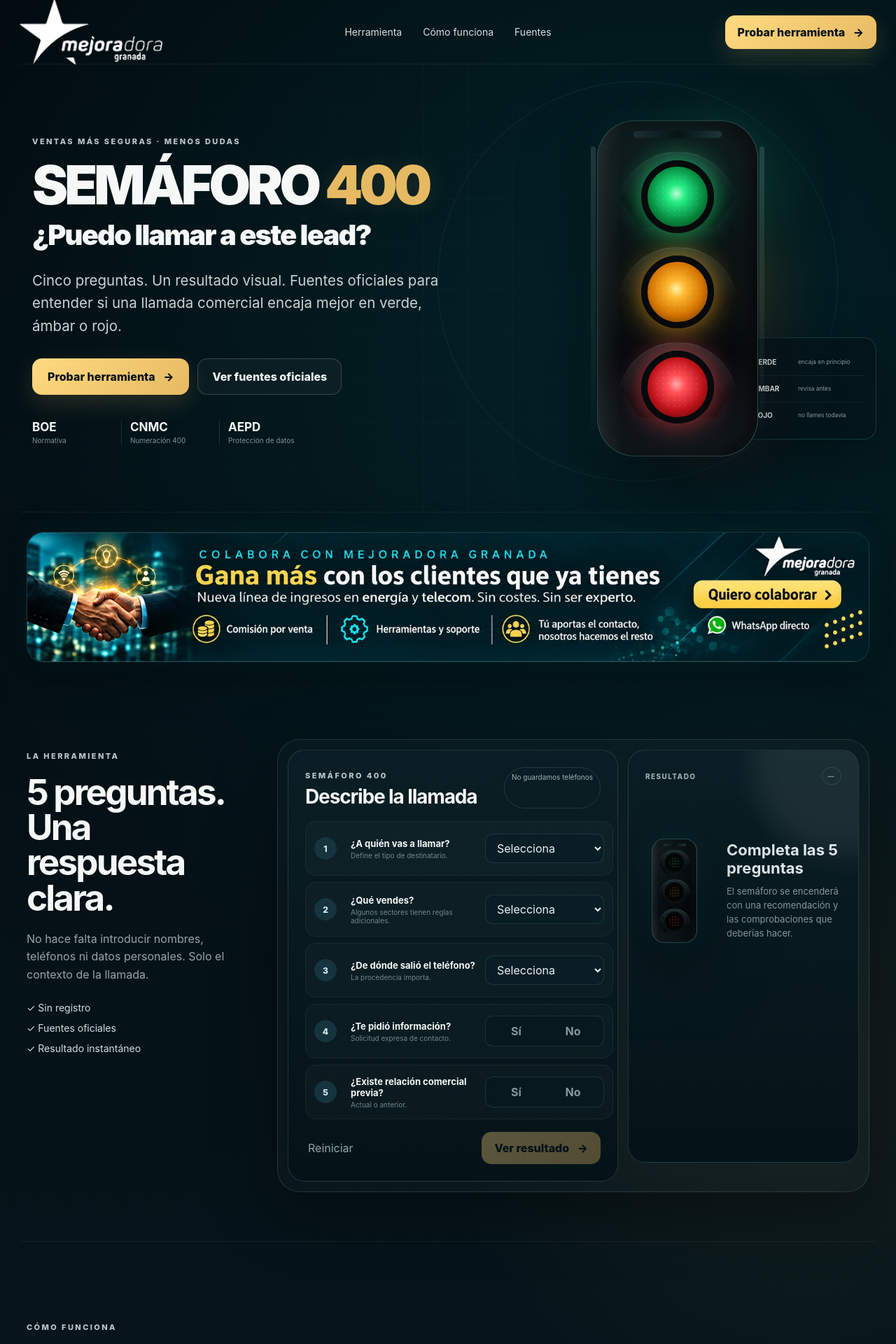
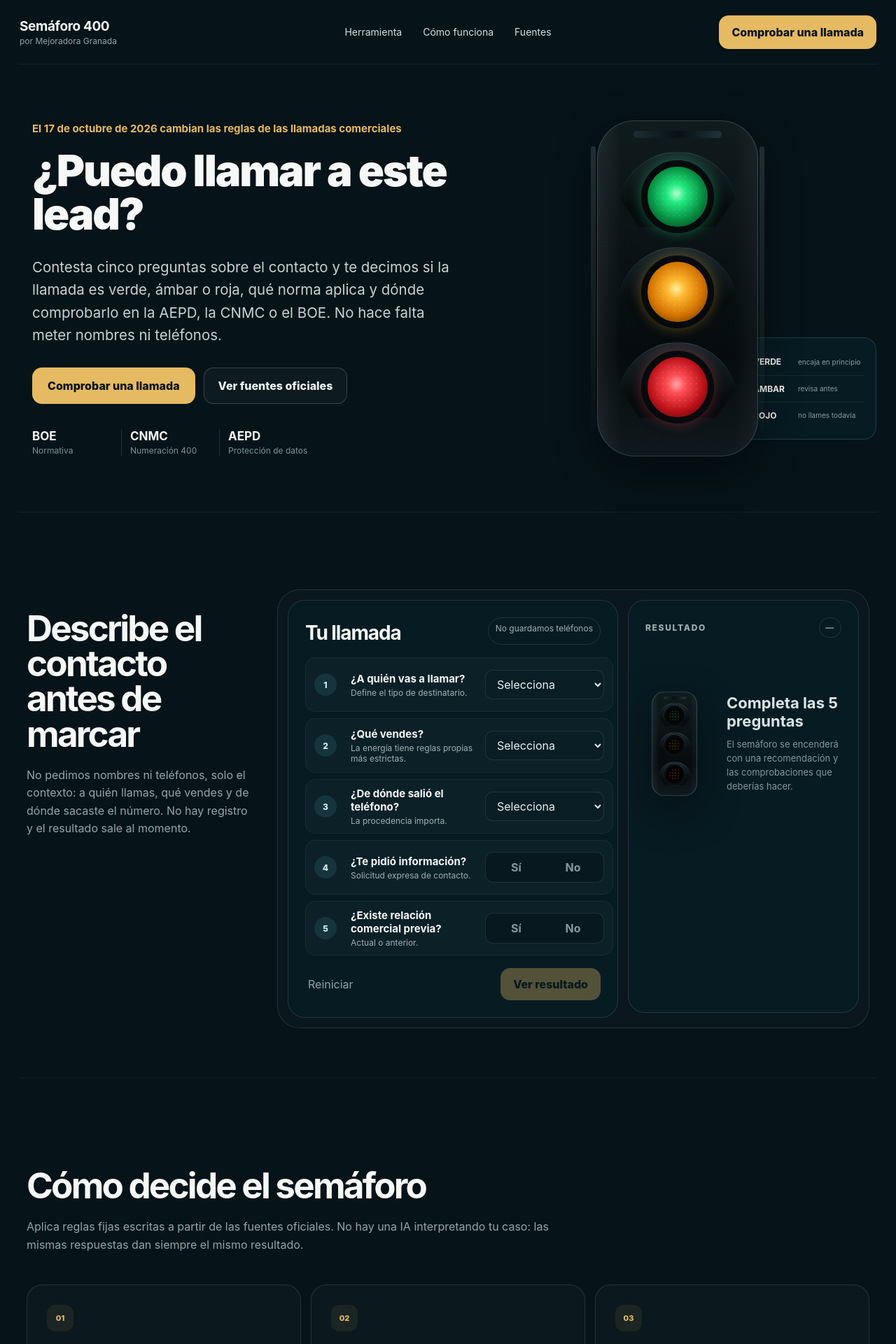
Before and after one commit to dvdbrao-dev/semaforo400, a Next.js app: page / in a window 1280 px wide. Shown: the top 1920 px of the page at 70% size. Built offline with nearby package versions, Linux system fonts and the light colour scheme.

Commit message:
feat: revise call decision rules and result experience

```diff
--- a/instrumentation-client.ts
+++ b/instrumentation-client.ts
@@ -6,6 +6,7 @@ const host = process.env.NEXT_PUBLIC_POSTHOG_HOST;
 if (token && host) {
   posthog.init(token, {
     api_host: host,
+    persistence: "memory", // sin cookies ni localStorage: no hace falta banner de consentimiento
     defaults: "2026-05-30",
     autocapture: false,
     capture_pageview: true,
--- a/src/app/page.tsx
+++ b/src/app/page.tsx
@@ -2,7 +2,6 @@ import { Footer } from "@/components/Footer";
 import { Hero } from "@/components/Hero";
 import { HowItWorks } from "@/components/HowItWorks";
 import { Number400Notice } from "@/components/Number400Notice";
-import { PromoBanner } from "@/components/PromoBanner";
 import { Questionnaire } from "@/components/Questionnaire";
 import { SourcesSection } from "@/components/SourcesSection";
 
@@ -10,7 +9,6 @@ export default function Home() {
   return (
     <main className="page-shell">
       <Hero />
-      <PromoBanner />
       <Questionnaire />
       <HowItWorks />
       <Number400Notice />
--- a/src/components/Hero.tsx
+++ b/src/components/Hero.tsx
@@ -1,6 +1,5 @@
 "use client";
 
-import Image from "next/image";
 import { motion } from "motion/react";
 import { track } from "@/lib/analytics";
 import { TrafficLight } from "./TrafficLight";
@@ -14,40 +13,35 @@ export function Hero() {
   return (
     <>
       <header className="site-header">
-        <a className="brand" href="#top" aria-label="Mejoradora Granada">
-          <Image
-            src="/logo-mejoradora-blanco.png"
-            alt="Mejoradora Granada"
-            width={260}
-            height={125}
-            priority
-          />
+        <a className="brand brand--text" href="#top" aria-label="Semáforo 400, inicio">
+          <b>Semáforo 400</b>
+          <small>por Mejoradora Granada</small>
         </a>
         <nav className="site-nav" aria-label="Navegación principal">
           <a href="#herramienta">Herramienta</a>
           <a href="#como-funciona">Cómo funciona</a>
           <a href="#fuentes">Fuentes</a>
         </nav>
-        <button type="button" className="header-cta" onClick={scrollToTool}>Probar herramienta <span>→</span></button>
+        <button type="button" className="header-cta" onClick={scrollToTool}>Comprobar una llamada</button>
       </header>
 
       <section className="hero" id="top">
         <div className="hero__copy">
-          <motion.span
-            className="kicker"
+          <motion.p
+            className="hero__date"
             initial={{ opacity: 0, y: 10 }}
             animate={{ opacity: 1, y: 0 }}
             transition={{ duration: 0.45 }}
           >
-            VENTAS MÁS SEGURAS · MENOS DUDAS
-          </motion.span>
+            {/* CAMBIAR_TRAS_17_OCTUBRE: pasar a "En vigor desde el 17 de octubre de 2026" */}
+            El 17 de octubre de 2026 cambian las reglas de las llamadas comerciales
+          </motion.p>
           <motion.h1
             initial={{ opacity: 0, y: 14 }}
             animate={{ opacity: 1, y: 0 }}
             transition={{ duration: 0.55, delay: 0.04 }}
           >
-            SEMÁFORO <em>400</em>
-            <span>¿Puedo llamar a este lead?</span>
+            ¿Puedo llamar a este lead?
           </motion.h1>
           <motion.p
             className="hero__lead"
@@ -55,7 +49,7 @@ export function Hero() {
             animate={{ opacity: 1, y: 0 }}
             transition={{ duration: 0.55, delay: 0.1 }}
           >
-            Cinco preguntas. Un resultado visual. Fuentes oficiales para entender si una llamada comercial encaja mejor en verde, ámbar o rojo.
+            Contesta cinco preguntas sobre el contacto y te decimos si la llamada es verde, ámbar o roja, qué norma aplica y dónde comprobarlo en la AEPD, la CNMC o el BOE. No hace falta meter nombres ni teléfonos.
           </motion.p>
 
           <motion.div
@@ -65,7 +59,7 @@ export function Hero() {
             transition={{ duration: 0.55, delay: 0.16 }}
           >
             <button type="button" className="primary-button primary-button--hero" onClick={scrollToTool}>
-              Probar herramienta <span>→</span>
+              Comprobar una llamada
             </button>
             <a className="secondary-button" href="#fuentes" onClick={() => track("cta_sources_click", { location: "hero" })}>
               Ver fuentes oficiales
--- a/src/components/HowItWorks.tsx
+++ b/src/components/HowItWorks.tsx
@@ -2,8 +2,8 @@ export function HowItWorks() {
   return (
     <section className="how-section" id="como-funciona">
       <div className="section-heading">
-        <span className="kicker">CÓMO FUNCIONA</span>
-        <h2>No interpreta intenciones.<br />Aplica reglas visibles.</h2>
+        <h2>Cómo decide el semáforo</h2>
+        <p>Aplica reglas fijas escritas a partir de las fuentes oficiales. No hay una IA interpretando tu caso: las mismas respuestas dan siempre el mismo resultado.</p>
       </div>
       <div className="how-grid">
         <article>
--- a/src/components/Number400Notice.tsx
+++ b/src/components/Number400Notice.tsx
@@ -2,8 +2,7 @@ export function Number400Notice() {
   return (
     <section className="number-notice">
       <div>
-        <span className="kicker">EL 400 ESTÁ LLEGANDO</span>
-        <h2>La numeración comercial cambia.</h2>
+        <h2>Qué cambia con el 400</h2>
       </div>
       <div className="number-notice__copy">
         <p>
--- a/src/components/Questionnaire.tsx
+++ b/src/components/Questionnaire.tsx
@@ -38,7 +38,12 @@ export function Questionnaire() {
   }, [submitted, complete, draft]);
 
   function update<K extends keyof LeadContext>(key: K, value: LeadContext[K]) {
-    setDraft((current) => ({ ...current, [key]: value }));
+    setDraft((current) => {
+      const next = { ...current, [key]: value };
+      // Si el origen es "me pidió que le contactara", la pregunta 4 no puede ser "No".
+      if (key === "origin" && value === "request") next.requestedContact = true;
+      return next;
+    });
     setSubmitted(false);
     track("question_answered", { question: key, value: String(value) });
   }
@@ -66,22 +71,18 @@ export function Questionnaire() {
   return (
     <section className="tool-section" id="herramienta">
       <div className="tool-intro">
-        <span className="kicker">LA HERRAMIENTA</span>
-        <h2>5 preguntas.<br />Una respuesta clara.</h2>
-        <p>No hace falta introducir nombres, teléfonos ni datos personales. Solo el contexto de la llamada.</p>
-        <div className="mini-features">
-          <span>✓ Sin registro</span>
-          <span>✓ Fuentes oficiales</span>
-          <span>✓ Resultado instantáneo</span>
-        </div>
+        <h2>Describe el contacto antes de marcar</h2>
+        <p>
+          No pedimos nombres ni teléfonos, solo el contexto: a quién llamas, qué vendes y de dónde sacaste el número.
+          No hay registro y el resultado sale al momento.
+        </p>
       </div>
 
       <div className="tool-panel">
         <div className="questions-card">
           <div className="questions-card__header">
             <div>
-              <span className="kicker">SEMÁFORO 400</span>
-              <h3>Describe la llamada</h3>
+              <h3>Tu llamada</h3>
             </div>
             <span className="privacy-chip">No guardamos teléfonos</span>
           </div>
@@ -98,7 +99,7 @@ export function Questionnaire() {
 
             <label className="question-row">
               <span className="question-number">2</span>
-              <span className="question-copy"><b>¿Qué vendes?</b><small>Algunos sectores tienen reglas adicionales.</small></span>
+              <span className="question-copy"><b>¿Qué vendes?</b><small>La energía tiene reglas propias más estrictas.</small></span>
               <select value={draft.sector ?? ""} onChange={(e) => update("sector", e.target.value as Sector)}>
                 <option value="" disabled>Selecciona</option>
                 {SECTOR_OPTIONS.map((option) => <option key={option.value} value={option.value}>{option.label}</option>)}
@@ -130,7 +131,7 @@ export function Questionnaire() {
           <div className="question-actions">
             <button type="button" className="text-button" onClick={reset}>Reiniciar</button>
             <button type="button" className="primary-button" disabled={!complete} onClick={calculate}>
-              Ver resultado <span>→</span>
+              Ver resultado
             </button>
           </div>
         </div>
--- a/src/components/ResultCard.tsx
+++ b/src/components/ResultCard.tsx
@@ -1,5 +1,6 @@
 "use client";
 
+import { PROMO_CAMPAIGN, PROMO_URL } from "@/config/promo";
 import { LEGAL_SOURCES } from "@/data/sources";
 import type { Decision } from "@/engine/types";
 import { track } from "@/lib/analytics";
@@ -59,7 +60,7 @@ export function ResultCard({ decision }: Props) {
       <div className="result-section">
         <span className="result-section__label">ANTES DE LLAMAR</span>
         <ul>
-          {decision.checks.slice(0, 5).map((check) => <li key={check}>{check}</li>)}
+          {decision.checks.slice(0, 6).map((check) => <li key={check}>{check}</li>)}
         </ul>
       </div>
 
@@ -82,8 +83,23 @@ export function ResultCard({ decision }: Props) {
       </div>
 
       <p className="result-disclaimer">
-        Orientación general basada en fuentes oficiales. No sustituye asesoramiento jurídico ni una revisión del caso concreto.
+        Esto es una orientación general, no asesoramiento jurídico. Antes de llamar, revisa tu caso con las fuentes enlazadas o con tu asesor.
       </p>
+
+      <div className="result-promo">
+        <p>
+          <b>¿Vendes a empresas o autónomos?</b> Muchos de tus clientes pagan de más en luz. Si nos los presentas,
+          revisamos sus facturas y tú te llevas una comisión.
+        </p>
+        <a
+          href={PROMO_URL}
+          target="_blank"
+          rel="noreferrer"
+          onClick={() => track("promo_click", { campaign: PROMO_CAMPAIGN, destination: "whatsapp", location: "result" })}
+        >
+          Hablar con Mejoradora Granada por WhatsApp
+        </a>
+      </div>
     </aside>
   );
 }
--- a/src/components/SourcesSection.tsx
+++ b/src/components/SourcesSection.tsx
@@ -7,9 +7,9 @@ export function SourcesSection() {
   return (
     <section className="sources-section" id="fuentes">
       <div className="section-heading section-heading--sources">
-        <span className="kicker">FUENTES</span>
-        <h2>Que puedas comprobarlo<br />vale más que una opinión.</h2>
-        <p>La herramienta está pensada para ser conservadora: cuando faltan datos relevantes, no convierte una duda en un “sí”.</p>
+        <h2>Fuentes oficiales</h2>
+        <p>Cada resultado enlaza a estas páginas para que compruebes la regla tú mismo. Cuando falta un dato importante, la herramienta da ámbar o rojo, nunca verde.</p>
+        <p>Última revisión: 22 de septiembre de 2026.</p>
       </div>
 
       <div className="sources-list">
--- a/src/data/questions.ts
+++ b/src/data/questions.ts
@@ -8,8 +8,7 @@ export const TARGET_OPTIONS: { value: Target; label: string; hint: string }[] =
 
 export const SECTOR_OPTIONS: { value: Sector; label: string; hint: string }[] = [
   { value: "energy", label: "Energía", hint: "Luz, gas o servicios energéticos" },
-  { value: "telecom", label: "Telefonía", hint: "Fibra, móvil o comunicaciones" },
-  { value: "other", label: "Otro", hint: "Cualquier otro producto o servicio" },
+  { value: "other", label: "Otro producto o servicio", hint: "Cualquier otro producto o servicio" },
 ];
 
 export const ORIGIN_OPTIONS: { value: Origin; label: string }[] = [
--- a/src/data/sources.ts
+++ b/src/data/sources.ts
@@ -42,7 +42,7 @@ export const LEGAL_SOURCES: Record<LegalSourceId, LegalSource> = {
     authority: "BOE",
     title: "Real Decreto 88/2026 — comercialización de energía eléctrica",
     url: "https://www.boe.es/buscar/act.php?id=BOE-A-2026-3212",
-    note: "Para consumidores persona física, la venta telefónica energética no solicitada tiene requisitos especialmente restrictivos.",
+    note: "Art. 13.y: si el consumidor es persona física, prohibidas las llamadas comerciales no solicitadas sin petición expresa, salvo interés legítimo. No aplica a empresas (personas jurídicas). Obligatorio grabar la llamada entera.",
   },
   CNMC_ENERGY_2026: {
     id: "CNMC_ENERGY_2026",
--- a/src/engine/evaluate.ts
+++ b/src/engine/evaluate.ts
@@ -4,6 +4,7 @@ const commonChecks = [
   "Identifica a la empresa y explica la finalidad comercial al inicio de la llamada.",
   "Respeta cualquier oposición o revocación de consentimiento de forma inmediata.",
   "Comprueba los sistemas de exclusión publicitaria cuando resulten aplicables.",
+  "Desde el 17 de octubre de 2026, comprueba si tu empresa debe llamar desde un número del rango 400.",
 ];
 
 function withCommonChecks(checks: string[]): string[] {
@@ -13,7 +14,7 @@ function withCommonChecks(checks: string[]): string[] {
 export function evaluateLead(context: LeadContext): Decision {
   const { target, sector, origin, requestedContact, previousRelationship } = context;
 
-  if (requestedContact || origin === "request") {
+  if (requestedContact) {
     const energyChecks = sector === "energy"
       ? [
           "En energía, conserva prueba de la petición expresa, inequívoca, informada y para una finalidad específica.",
@@ -34,6 +35,31 @@ export function evaluateLead(context: LeadContext): Decision {
         ? ["ENERGY_RD88", "CNMC_ENERGY_2026", "AEPD_RIGHTS", "AEPD_EXCLUSION", "BOE_400"]
         : ["AEPD_GENERAL", "AEPD_RIGHTS", "AEPD_EXCLUSION", "BOE_400"],
       ruleIds: [sector === "energy" ? "CONSENT-ENERGY" : "CONSENT-GENERAL"],
+    };
+  }
+
+  const hasPreviousRelationship =
+    previousRelationship || origin === "current-client" || origin === "former-client";
+
+  // RD 88/2026, art. 13.y: la prohibición para personas físicas se aplica
+  // "sin perjuicio del interés legítimo" de la Circular 1/2023 de la AEPD.
+  if ((target === "consumer" || target === "self-employed") && sector === "energy" && hasPreviousRelationship) {
+    return {
+      status: "amber",
+      title: "Revisa antes de llamar",
+      summary: "En energía, llamar a una persona física sin petición expresa está prohibido, salvo que exista un interés legítimo por relación comercial previa. Tienes que poder demostrarlo.",
+      reasons: [
+        "El destinatario es una persona física.",
+        "La finalidad es comercial y energética y no consta una petición expresa.",
+        "Existe o ha existido relación comercial, lo que podría amparar un interés legítimo.",
+      ],
+      checks: withCommonChecks([
+        "Comprueba que el interés legítimo cumple las condiciones de la Circular 1/2023: relación previa y oferta de productos similares.",
+        "Graba la llamada completa: en energía es obligatorio, la inicies tú o el cliente.",
+        "Si no puedes documentar la relación previa, trátalo como rojo.",
+      ]),
+      sourceIds: ["ENERGY_RD88", "CNMC_ENERGY_2026", "AEPD_GENERAL", "BOE_400"],
+      ruleIds: ["ENERGY-NATURAL-PERSON-LEGITIMATE-INTEREST"],
     };
   }
 
```
Also changed, not shown: src/app/globals.css, 1 other file (tests, documents, lock files or other folders).
